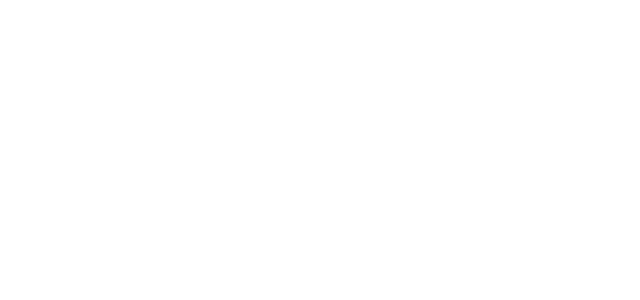
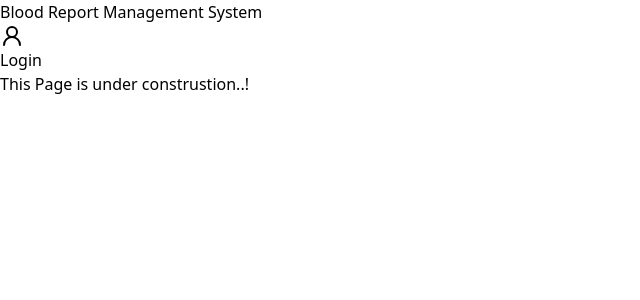
Before and after one commit to robinanbu/BLM-client, a React (Vite) app: page /donar in a window 1280 px wide. Before the commit this address had no page. Shown: the top 300 px of the page, without its empty margins (0-640 px from the left). Built offline with nearby package versions, Linux system fonts and the light colour scheme.

Commit message:
donar page just created

```diff
--- a/package.json
+++ b/package.json
@@ -17,7 +17,9 @@
     "react": "^18.3.1",
     "react-dom": "^18.3.1",
     "react-redux": "^9.1.2",
-    "react-router-dom": "^6.26.2"
+    "react-router-dom": "^6.26.2",
+    "react-toastify": "^10.0.6",
+    "sonner": "^1.7.0"
   },
   "devDependencies": {
     "@eslint/js": "^9.11.1",
--- a/src/App.jsx
+++ b/src/App.jsx
@@ -5,6 +5,8 @@ import Login from "./components/Login";
 import Register from './components/Register';
 import Patientdashboard from"./pages/Patientdashboard";
 import Employeedashboard from"./pages/Employeedashboard";
+import Donar from"./pages/Donar"
+
 // import Test from "./pages/Test";
 
 const App=() => {
@@ -18,6 +20,7 @@ const App=() => {
           {/* <Route path="/test" element={<Test />} /> */}
           <Route path="/login" element={<Login />} />
           <Route path="/register" element={<Register />} />
+          <Route path="/donar" element={<Donar />} />
           <Route path="/patientdashboard" element={<Patientdashboard />} />
           <Route path="/employeedashboard" element={<Employeedashboard />} />
         </Route>
--- a/src/components/Login.jsx
+++ b/src/components/Login.jsx
@@ -2,6 +2,8 @@ import React, { useRef } from 'react'
 import { CircleX } from 'lucide-react'
 import { useNavigate } from 'react-router-dom'
 import { userLogin } from '../services/Api';
+import {Toaster, toast} from 'sonner';
+
 
 
 
@@ -30,8 +32,9 @@ const Login = () => {
                 }
             }
         } catch (error) {
-            alert("Invalid login 😒...Do register")
-            navigate("/register")
+            alert("Invalid login 😒... Do register")
+            // toast.error("Invalid login 😒...Do register", { position: "top-center" });
+            navigate("/register");
 
         }
         console.log(email,password)
--- /dev/null
+++ b/src/pages/Donar.jsx
@@ -0,0 +1,9 @@
+import React from 'react'
+
+const Donar = () => {
+  return (
+    <div>This Page is under construstion..!</div>
+  )
+}
+
+export default Donar
--- a/src/pages/Home.jsx
+++ b/src/pages/Home.jsx
@@ -1,11 +1,15 @@
 import React from 'react';
 import x from '../assets/images/download.jpeg'
-
 import thankyou from '../assets/images/thankyou.png'
 import donate from '../assets/images/donate.png'
 import register from '../assets/images/register.png'
+import { useNavigate } from 'react-router-dom';
+
 
 const Home = () => {
+
+    const navigate = useNavigate();
+
     return (
         <div className="min-h-screen w-screen bg-white">
 
@@ -18,9 +22,9 @@ const Home = () => {
                         Join us in making a difference. Your blood donation can help save someone’s life. Be a hero today!
                     </p>
                     <div className="flex flex-col lg:flex-row space-y-4 lg:space-y-0 lg:space-x-4">
-                        {/* <button className="bg-red-500 text-white px-8 py-3 rounded-md hover:bg-red-600 transition duration-300 shadow-lg hover:shadow-xl transform hover:scale-105">
+                        <button className="bg-red-500 text-white px-8 py-3 rounded-md hover:bg-red-600 transition duration-300 shadow-lg hover:shadow-xl transform hover:scale-105" onClick={() => navigate("/donar")}>
                             Donate Now
-                        </button> */}
+                        </button>
                         <a href="https://www.kokilabenhospital.com/blog/world-blood-donor-day/" target="_blank" rel="noopener noreferrer">
                             <button className="bg-gray-300 text-gray-800 px-8 py-3 rounded-md hover:bg-gray-400 transition duration-300 shadow-md hover:shadow-lg transform hover:scale-105">
                                 Learn More
```
Also changed, not shown: 1 other file (tests, documents, lock files or other folders).
